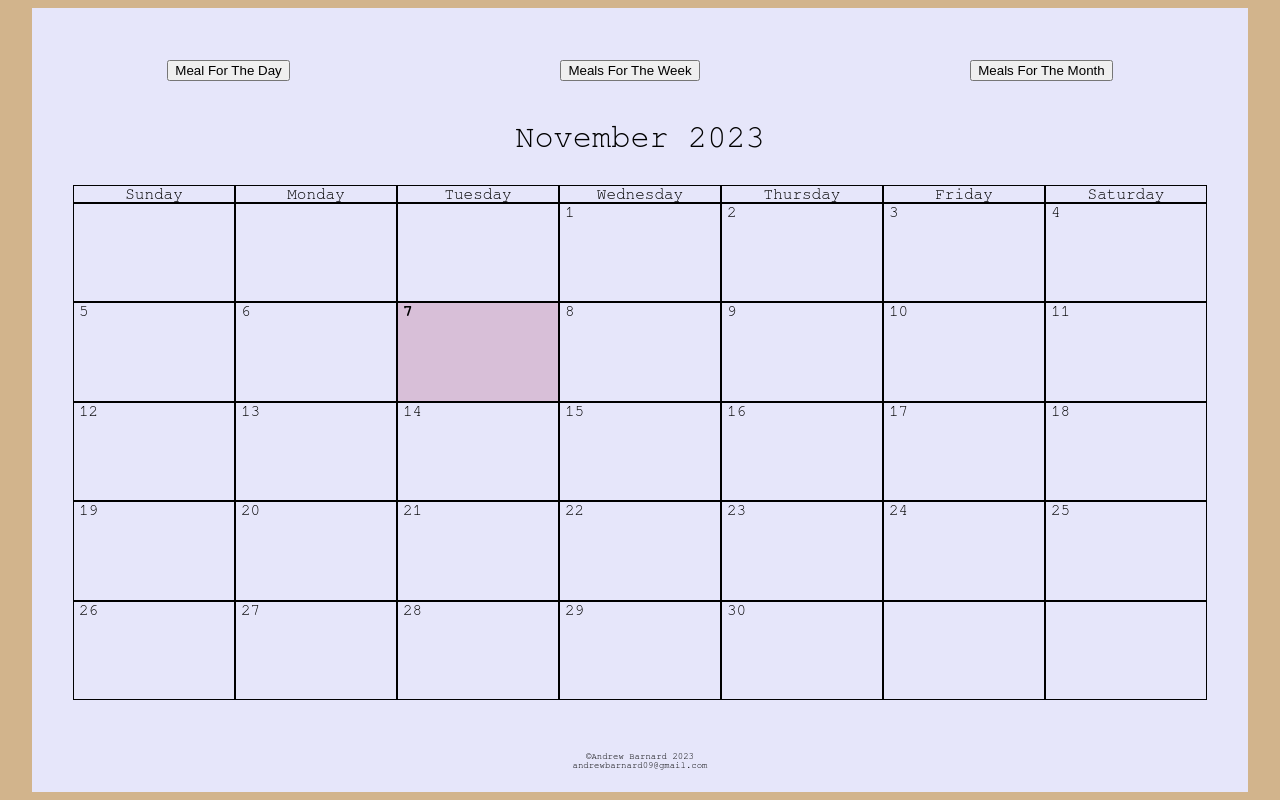
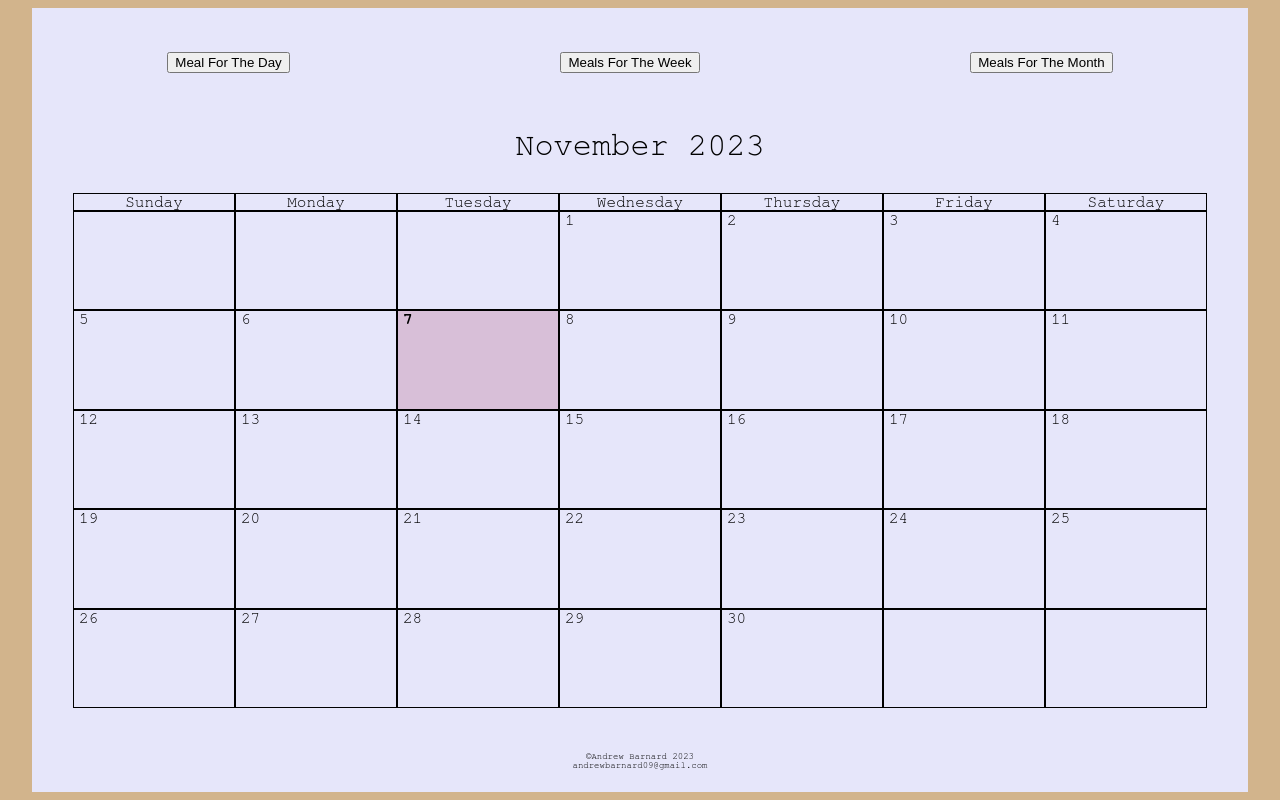
Before and after one commit to abarnard91/calendar, a plain HTML site: page index.html in a window 1280 px wide. Drawn offline with Linux system fonts and the light colour scheme.

Commit message:
Update index.html
added spacer div between button row and month year div to make the buttons a little higher in the page.

```diff
--- a/index.html
+++ b/index.html
@@ -13,6 +13,7 @@
       <button id="oneWeekMeals">Meals For The Week</button>
       <button id="oneMonthMeals">Meals For The Month</button>
     </div>
+    <div id='spacer'><br></div>
     <div id="Month_year">
 
     </div>
```
